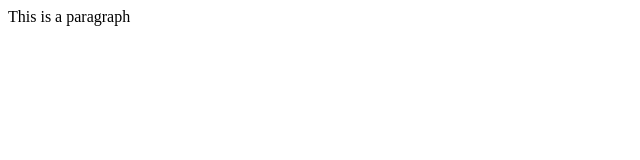
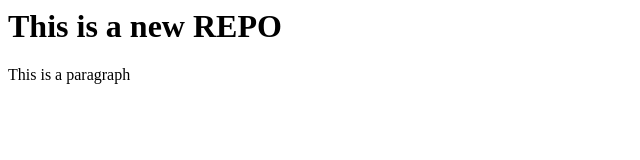
Before and after one commit to Soumi-Das02/LocalRepo, a plain HTML site: page index.html in a window 1280 px wide. Shown: the whole page, without its empty margins (0-640 px from the left). Drawn offline with Linux system fonts and the light colour scheme.

Commit message:
Added Heading

```diff
--- a/index.html
+++ b/index.html
@@ -1 +1,2 @@
+<h1>This is a new REPO</h1>
 <p> This is a paragraph</p>
```
